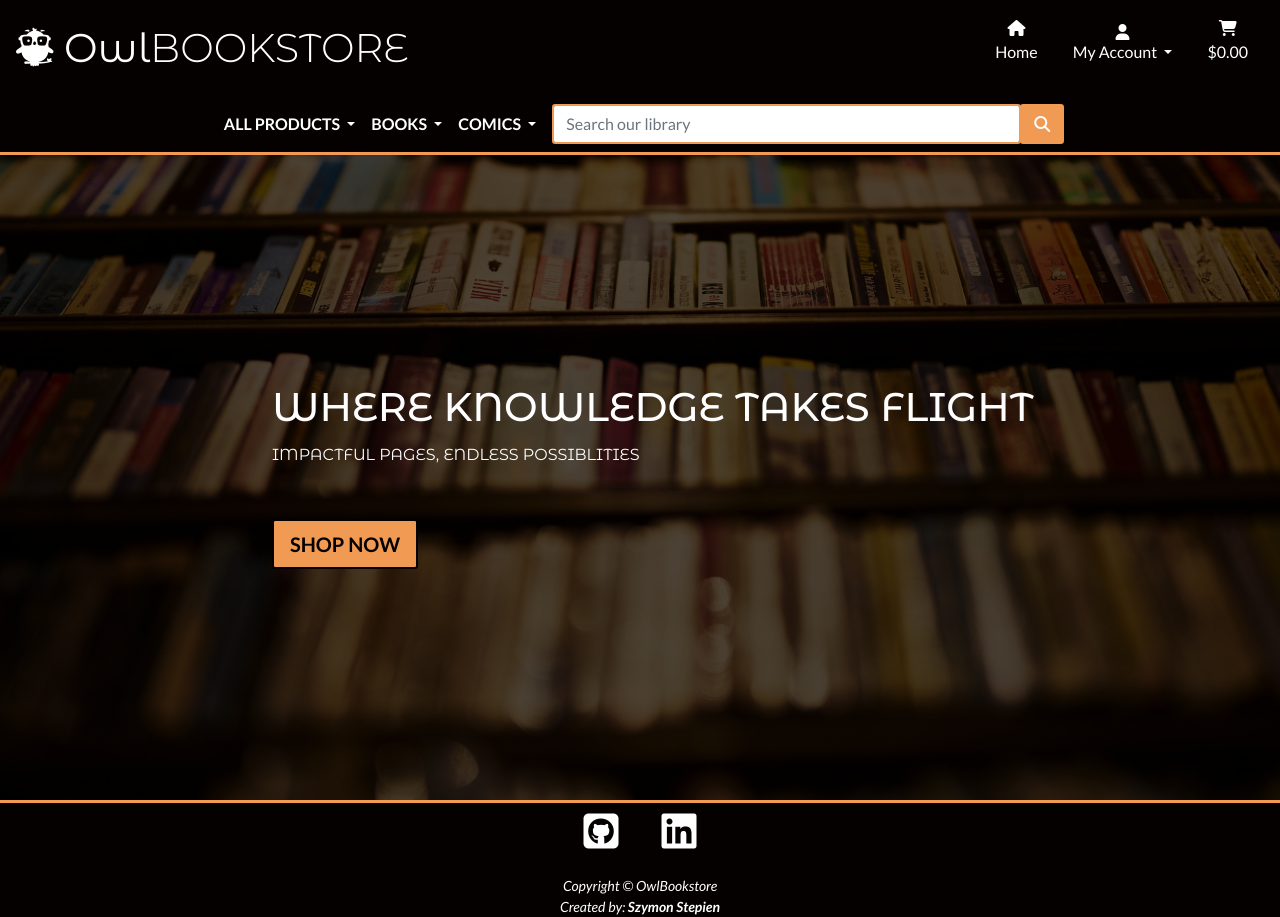
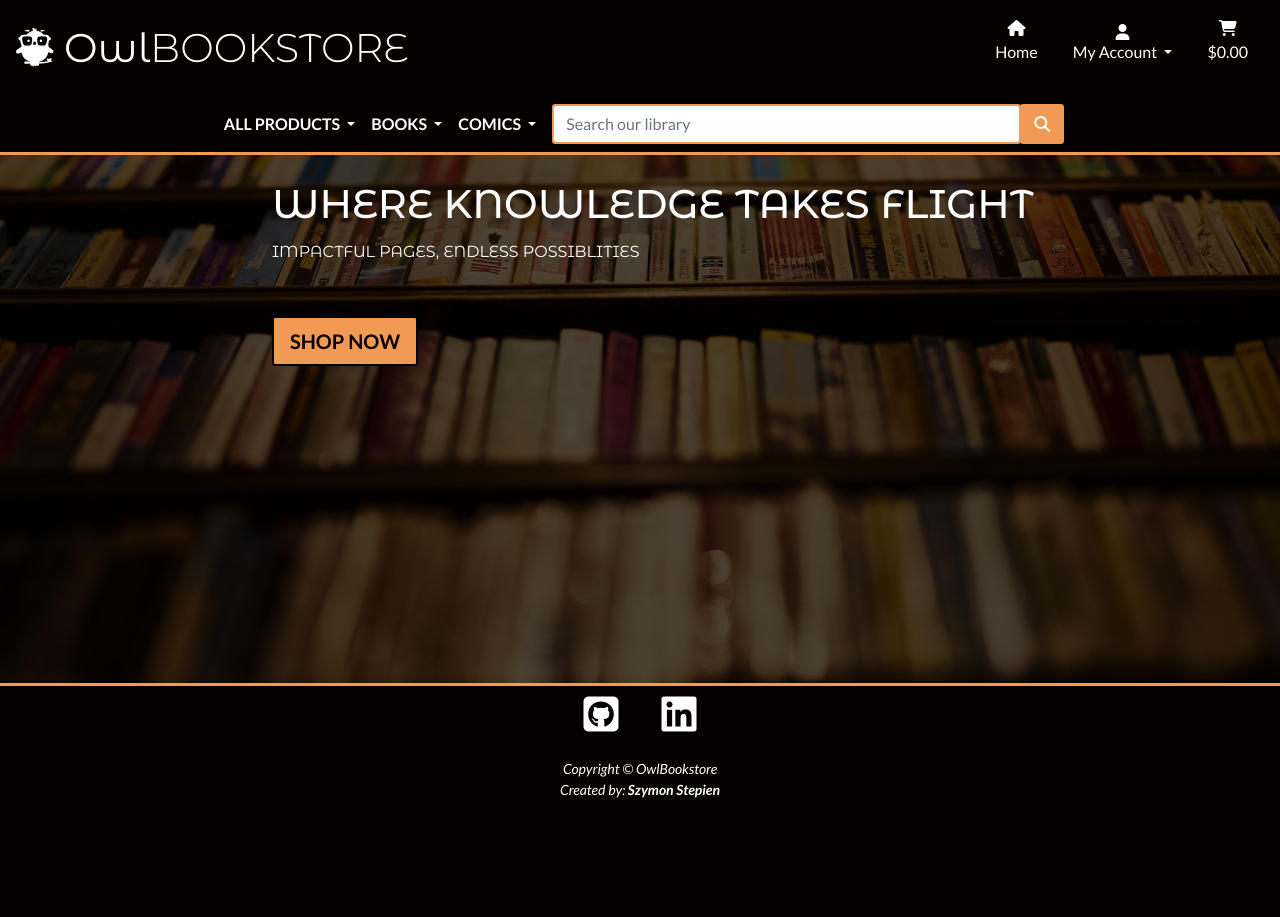
Before and after one commit to ObiOne84/project-5-e-commerce, a Django app: page / in a window 1280 px wide. After the commit the page ends 798 px from the top, so only its background shows below. Run offline with Django 3.2, Linux system fonts and the light colour scheme; some libraries are stand-ins or nearby versions.

Commit message:
Update the body height

```diff
--- a/static/css/base.css
+++ b/static/css/base.css
@@ -48,7 +48,14 @@ h6 {
 body {
     background: url('/media/bg-library.jpg') no-repeat center center fixed;
     background-size: cover;
-    height: calc(100vh - 200px);
+    /* height: calc(100vh - 280px); */
+    display: flex;
+    flex-direction: column;
+    min-height: 100vh;
+}
+
+main {
+    flex-grow: 1;
 }
 
 .minimum-height {
@@ -76,7 +83,11 @@ body {
 }
 
 .top-space {
-    height: 200px;
+    height: 180px;
+}
+
+footer {
+    min-height: 100px;
 }
 
 /*---------------- Buttons ----------------------*/
--- a/templates/allauth/account/base.html
+++ b/templates/allauth/account/base.html
@@ -10,8 +10,8 @@
 {% endblock %}
 
 {% block content %}
-<div class="container header-container minimum-height">
-    <div class="overlay"></div>
+<div class="overlay-cover"></div>
+<div class="container-lg minimum-height mb-4">
     <div class="row">
         <div class="col-12 col-md-6">
             <div class="allauth-form-inner-content">
--- a/templates/base.html
+++ b/templates/base.html
@@ -111,11 +111,11 @@
 
     {% block page_header %}
     {% endblock %}
-
-    <!-- Main content -->
-    {% block content %}
-    {% endblock %}
-
+    <main>
+        <!-- Main content -->
+        {% block content %}
+        {% endblock %}
+    </main>
 
     <!-- Footer -->
     <footer class="mt-auto bring-above border-org-top nav-bg-color">
```
